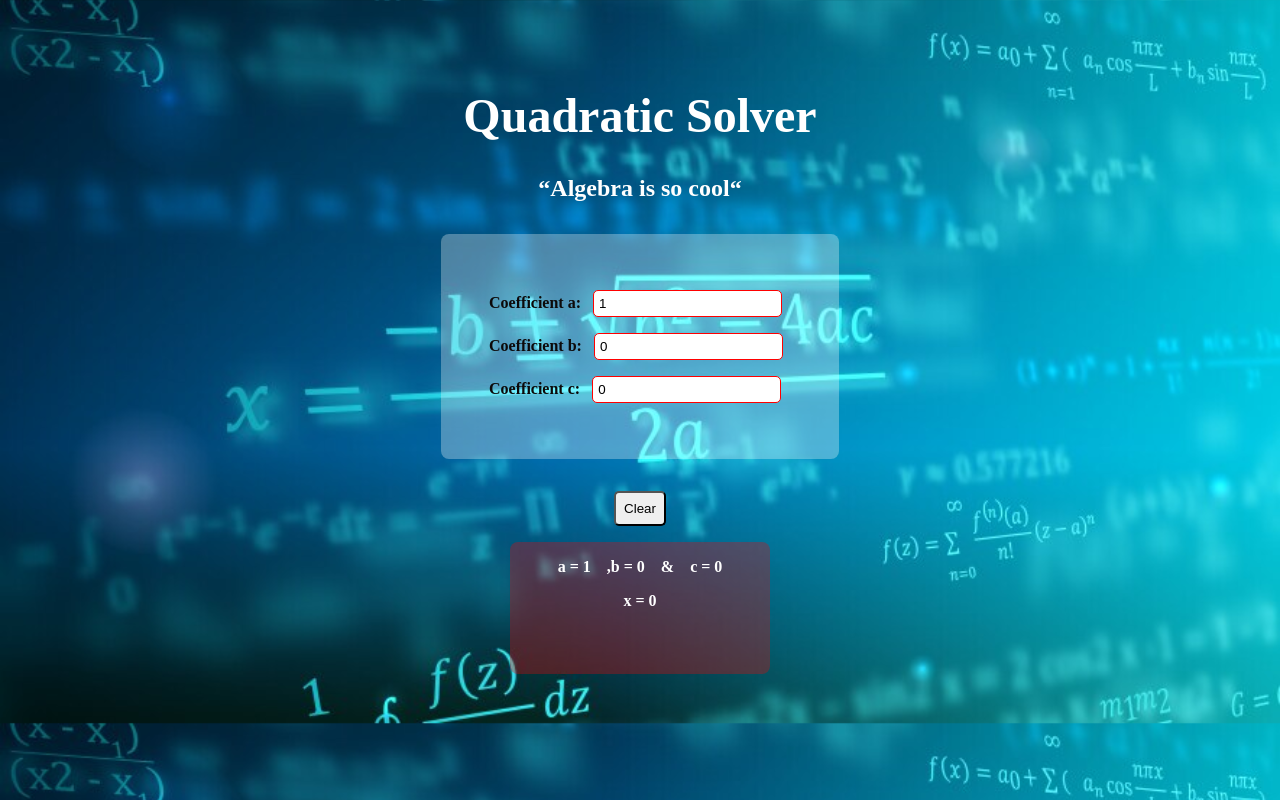
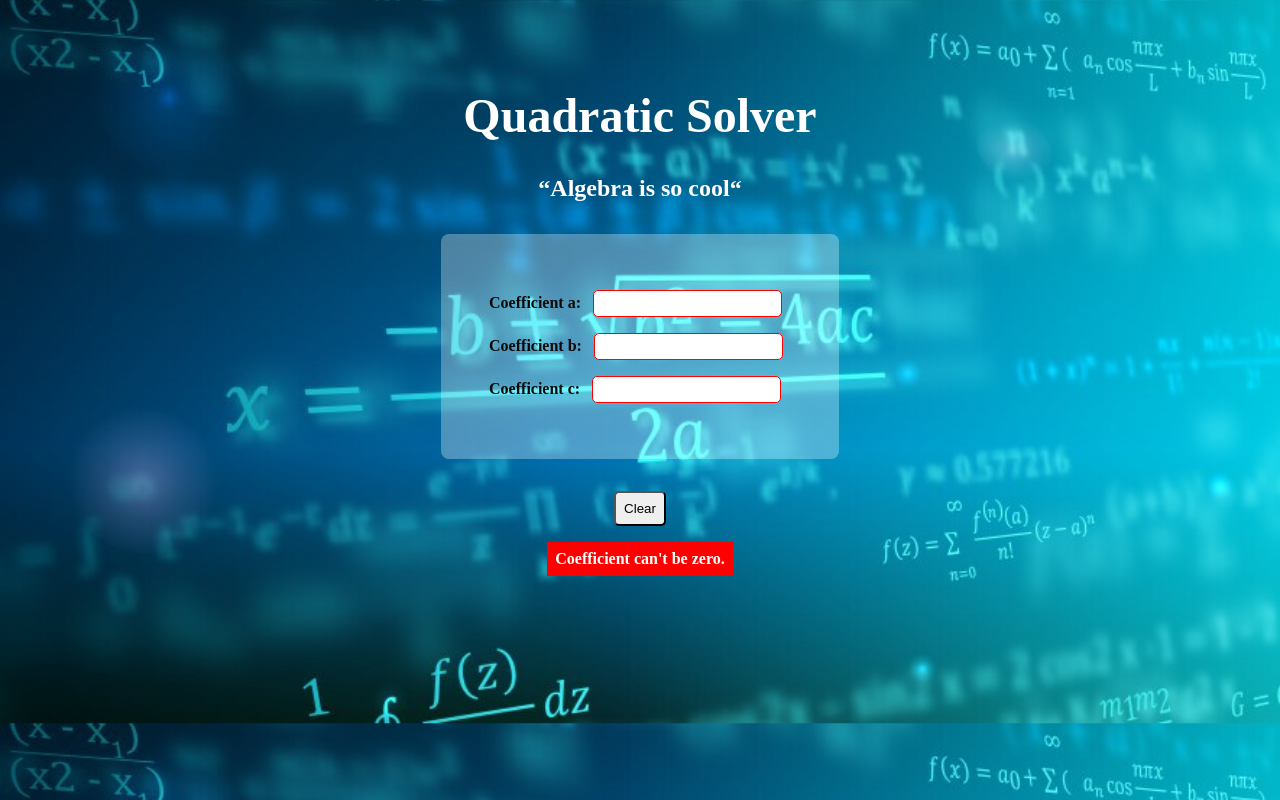
Before and after one commit to kelvinmacharia254/quadratic-solver-ReactJs, a React (Vite) app: page / in a window 1280 px wide. Both pictures are taken after a click on the button "Clear". Built offline with nearby package versions, Linux system fonts and the light colour scheme.

Commit message:
add reset function
TODO:
 - add clear confirmation dialog

```diff
--- a/src/App.jsx
+++ b/src/App.jsx
@@ -11,14 +11,25 @@ function App() {
         }
     );
 
+    // determine whether coefficient_a is invalid
     let coefficient_aValid = Number(coefficients.coefficient_a) === 0 || coefficients.coefficient_a === ''
 
-    console.log("coefficient_aValid", coefficient_aValid)
     function handleChange(inputIdentity, coeffValue) {
+        // update state when any coeff is changed
         setCoefficients((prevCoefficients) => {
             return {...prevCoefficients, [inputIdentity]: coeffValue};  // surround 'inputIdentity' with [] to be evaluated as key not literal
         })
-    };
+    }
+
+    function reset(){
+        setCoefficients(
+            {
+            coefficient_a: "",
+            coefficient_b: "",
+            coefficient_c: "",
+        }
+        )
+    }
     return (
     <>
         <div className="container">
@@ -35,11 +46,11 @@ function App() {
             </div>
 
             <div id="clear-button">
-                <button>Clear</button>
+                <button onClick={reset}>Clear</button>
             </div>
 
             <div id="results">
-                {coefficient_aValid && <p id="invalid_coeff">Coefficient a is invalid. It can't be zero.</p>}
+                {coefficient_aValid && <p id="invalid_coeff">Coefficient can't be zero.</p>}
                 {!coefficient_aValid && <Results coefficients={coefficients}/>}
             </div>
 
--- a/src/components/Results.jsx
+++ b/src/components/Results.jsx
@@ -1,18 +1,18 @@
 import {quadratic_solver} from "../utils/quadratic_solver.js";
 
 export default function Results({coefficients}) {
+    // calc helper function to determine solution
     let results = quadratic_solver(coefficients)
     return (
         <>
             <p>
-                <span>a = {coefficients.coefficient_a}&emsp;</span>,
-                <span>b = {coefficients.coefficient_b}&emsp;</span>
-                <span>&&emsp;</span>
-                <span>c = {coefficients.coefficient_c}</span>
+                <span>a = {coefficients.coefficient_a}&emsp;</span>
+                {coefficients.coefficient_b !== "" && <span>b = {coefficients.coefficient_b}&emsp;</span>}
+                {coefficients.coefficient_c !== "" && <span>c = {coefficients.coefficient_c}</span>}
             </p>
-            {(results.length == 2) && <p>x<sub>1</sub> = {results[0]},&emsp; x<sub>2</sub> = {results[1]}</p>}
-            {results.length ==  1 &&<p>x = {results[0]}</p>}
-            {results.length >  2 &&<p>Complex solution</p>}
+            {(results.length == 2) && <p>Solution has 2 roots:  x<sub>1</sub> = {results[0]},&emsp; x<sub>2</sub> = {results[1]}</p>}
+            {results.length ==  1 &&<p>Solution has 1 root:  x = {results[0]}</p>}
+            {results.length >  2 &&<p>The solution is a complex number.</p>}
         </>
     )
 }
--- a/src/index.css
+++ b/src/index.css
@@ -54,17 +54,17 @@ body{
 }
 
 #results{
-    margin-top: 1rem;
-    border-radius: 0.5rem;
-    padding: 0 3rem 3rem 3rem;
-    background-color: rgba(248, 0, 0, 0.3);
+    /*margin-top: 1rem;*/
+    /*border-radius: 0.5rem;*/
+    /*padding: 0 3rem 3rem 3rem;*/
+    /*background-color: rgba(248, 0, 0, 0.3);*/
     font-weight: bold;
     text-align: center;
 }
 
 #invalid_coeff{
-    color: #ff0000;
+    color: #ffffff;
     font-weight: bold;
-    background: #ffffff;
+    background: #ff0000;
     padding: .5rem;
 }
```
